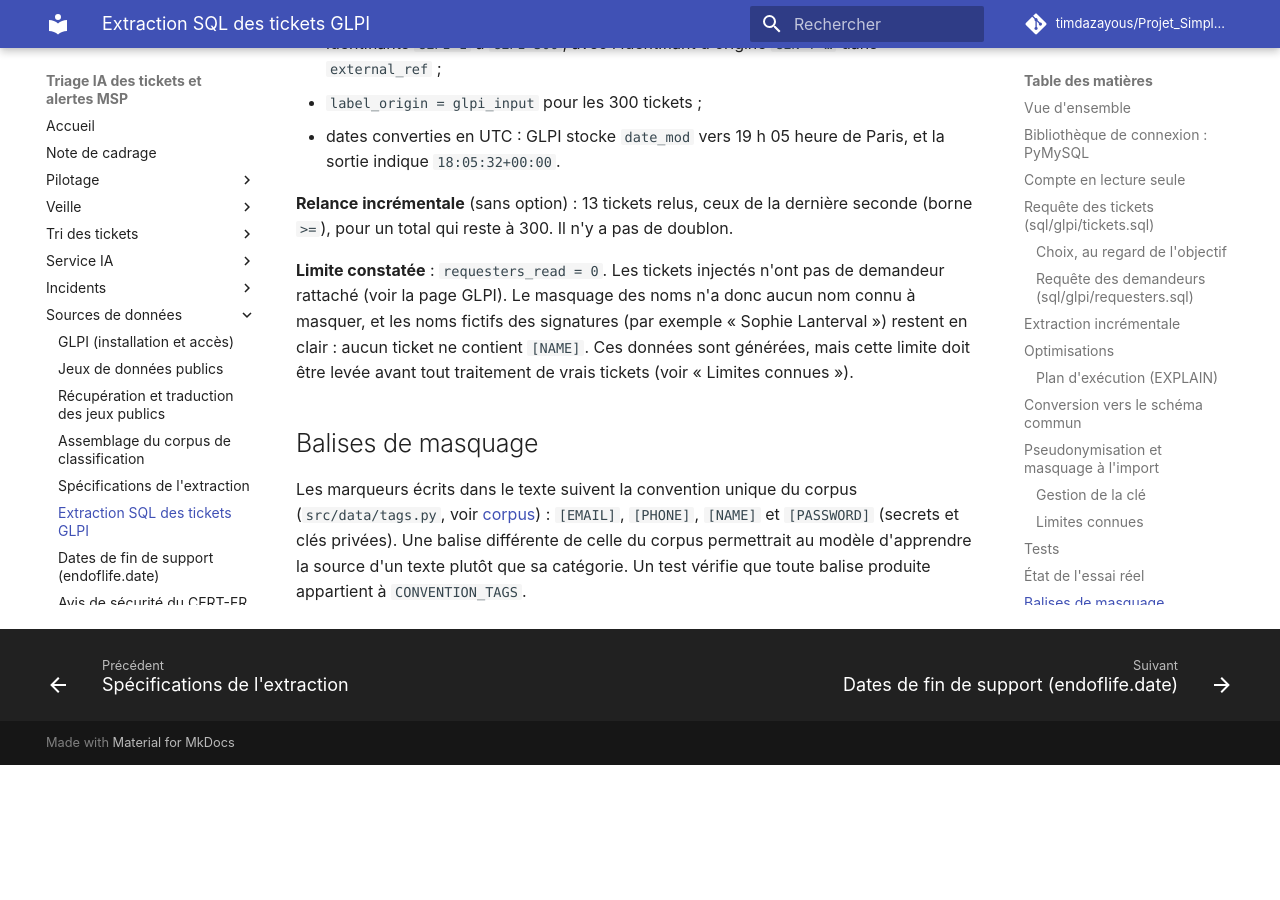
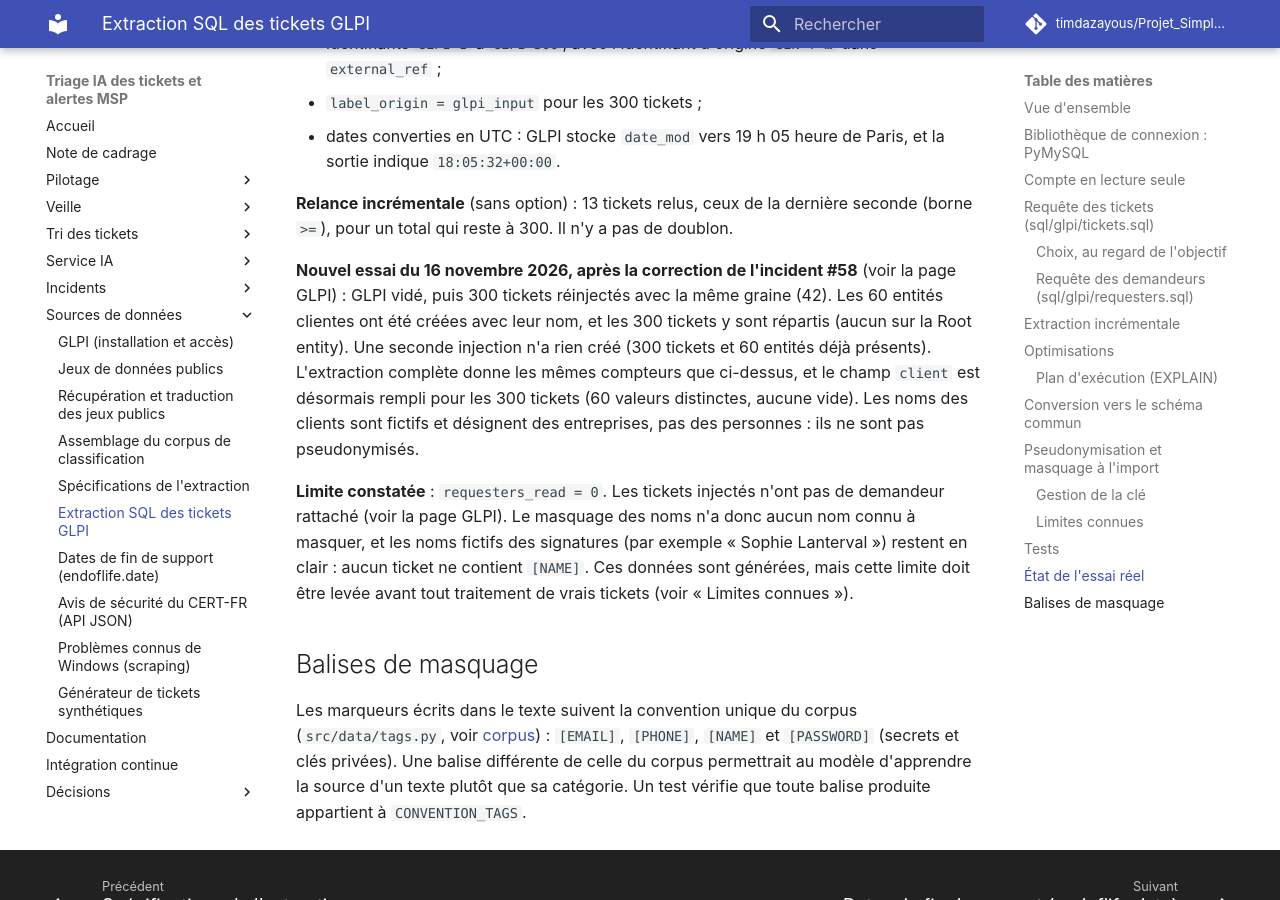
Before and after one commit to timdazayous/Projet_Simplon_FIN_ETUDES, an MkDocs documentation site: the page built from docs/donnees/glpi-extraction-sql.md, in a window 1280 px wide and 900 px high, scrolled down 10882 px. Built offline with MkDocs 1.6.1 and Material for MkDocs 9.7.7, drawn with Linux system fonts in a browser that asks for light colours; comment, search, counter and statistics services are not loaded; before the commit the page ends 11647 px from its top, so only the background shows below that.

Commit message:
Extraction GLPI : nouvel essai après #58, champ client rempli
Refs #58

Co-Authored-By: Claude Opus 5.5 <noreply@anthropic.com>

```diff
--- a/docs/donnees/glpi-extraction-sql.md
+++ b/docs/donnees/glpi-extraction-sql.md
@@ -244,6 +244,8 @@ Un test d'intégration contre l'instance réelle n'est pas inclus : il demande l
 
 **Relance incrémentale** (sans option) : 13 tickets relus, ceux de la dernière seconde (borne `>=`), pour un total qui reste à 300. Il n'y a pas de doublon.
 
+**Nouvel essai du 16 novembre 2026, après la correction de l'incident #58** (voir la page GLPI) : GLPI vidé, puis 300 tickets réinjectés avec la même graine (42). Les 60 entités clientes ont été créées avec leur nom, et les 300 tickets y sont répartis (aucun sur la Root entity). Une seconde injection n'a rien créé (300 tickets et 60 entités déjà présents). L'extraction complète donne les mêmes compteurs que ci-dessus, et le champ `client` est désormais rempli pour les 300 tickets (60 valeurs distinctes, aucune vide). Les noms des clients sont fictifs et désignent des entreprises, pas des personnes : ils ne sont pas pseudonymisés.
+
 **Limite constatée** : `requesters_read = 0`. Les tickets injectés n'ont pas de demandeur rattaché (voir la page GLPI). Le masquage des noms n'a donc aucun nom connu à masquer, et les noms fictifs des signatures (par exemple « Sophie Lanterval ») restent en clair : aucun ticket ne contient `[NAME]`. Ces données sont générées, mais cette limite doit être levée avant tout traitement de vrais tickets (voir « Limites connues »).
 
 ## Balises de masquage
```
